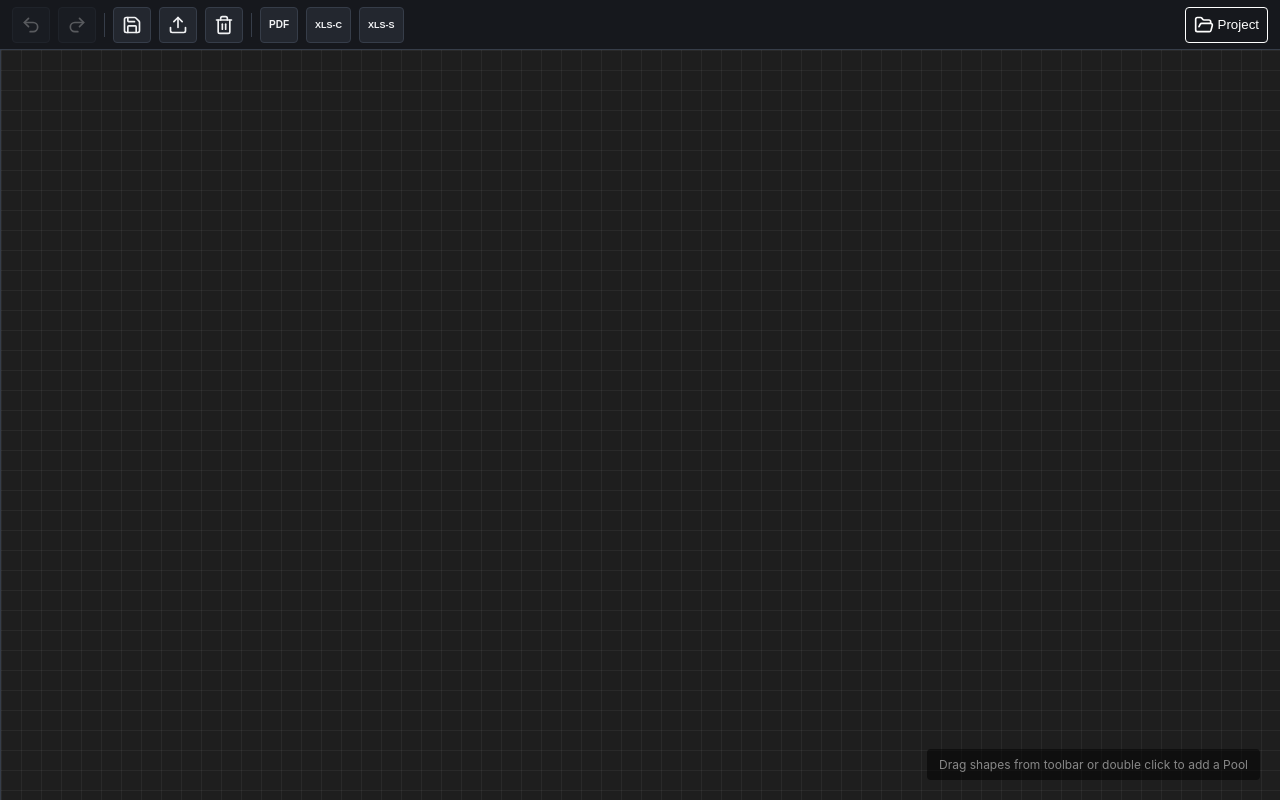
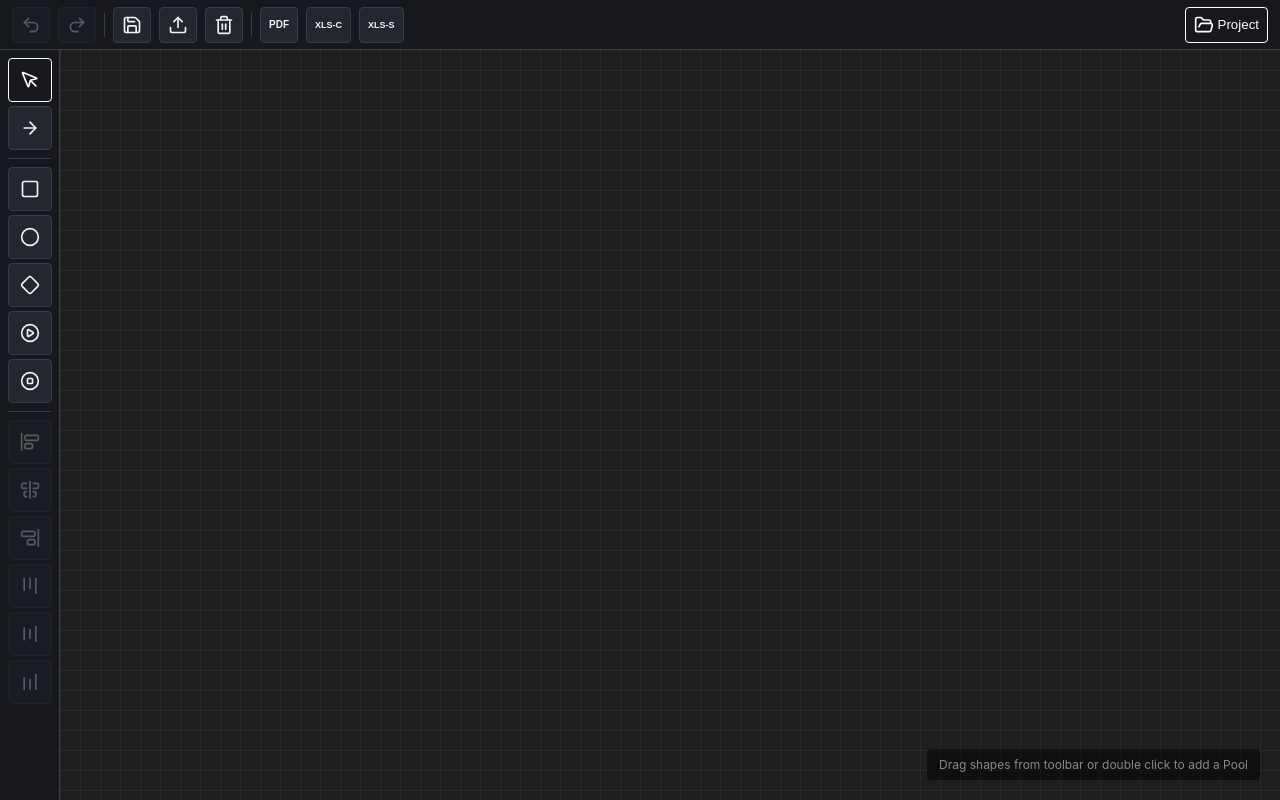
Before and after one commit to t2k2pp/SwimLaneDiagrammer, a React (Vite) app: page / in a window 1280 px wide. Built offline with nearby package versions, Linux system fonts and the light colour scheme.

Commit message:
fix: Sidebar.css syntax and Canvas.css layout

```diff
--- a/src/components/Canvas.css
+++ b/src/components/Canvas.css
@@ -7,8 +7,8 @@
     background-size: 20px 20px;
     position: relative;
     overflow: auto;
-    min-width: 100%;
-    min-height: 100%;
+    width: 100%;
+    height: 100%;
 }
 
 .canvas-hint {
--- a/src/components/Sidebar.css
+++ b/src/components/Sidebar.css
@@ -1,5 +1,6 @@
 .sidebar {
     width: 60px;
+    flex-shrink: 0;
     background-color: var(--color-bg-primary);
     border-right: 1px solid var(--color-border);
     display: flex;
```
